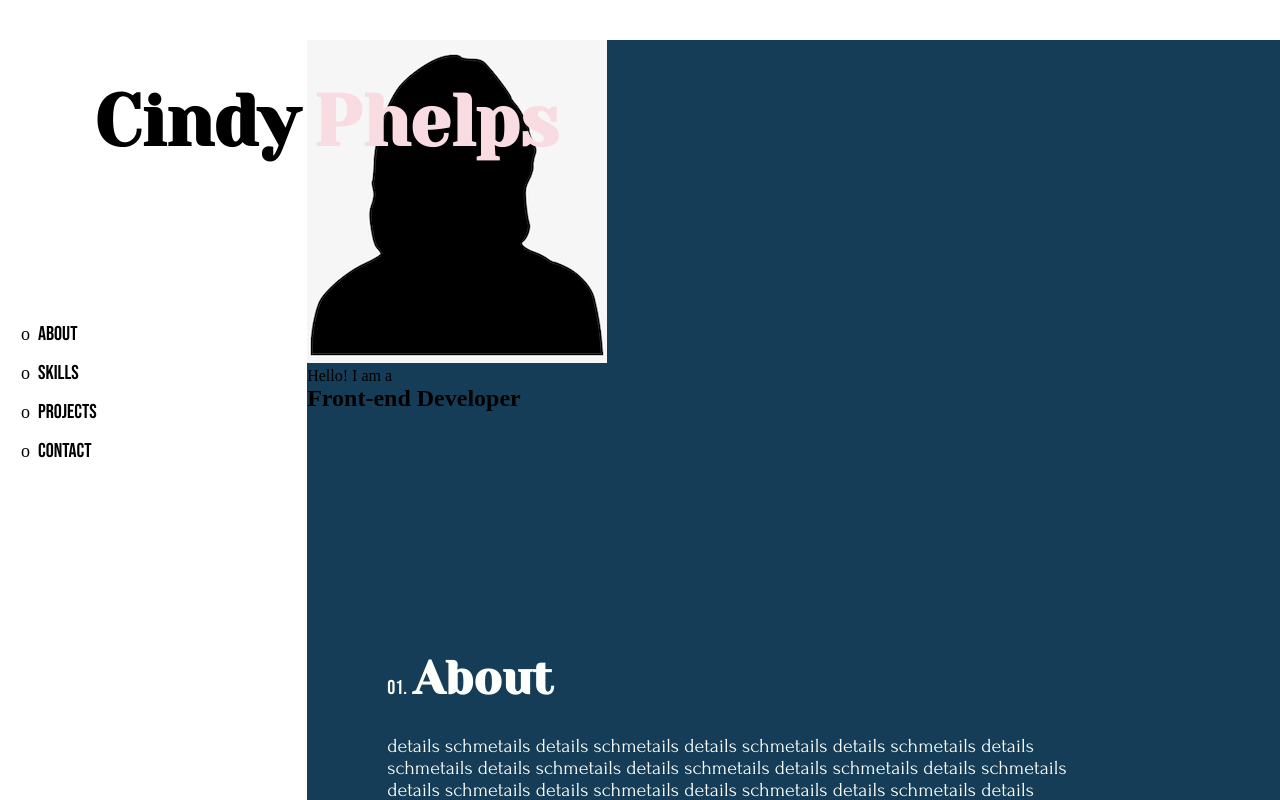
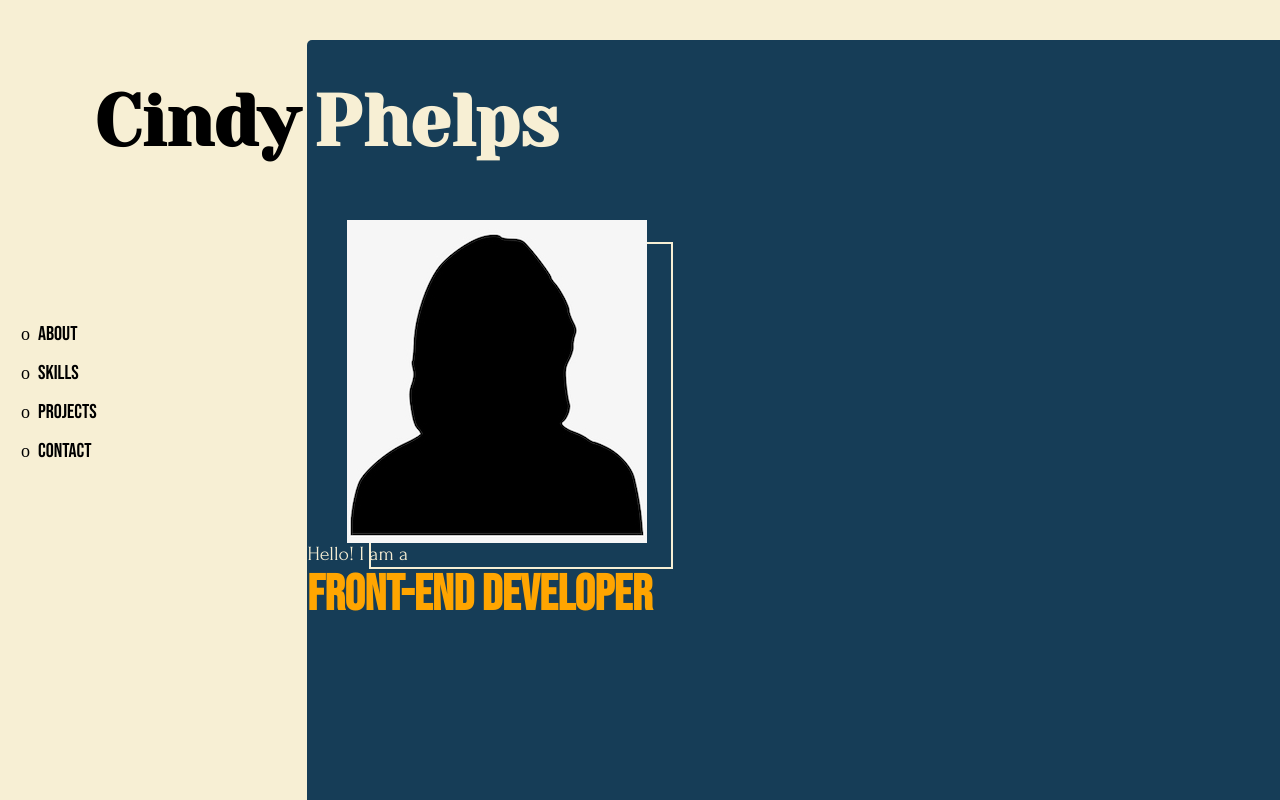
Before and after one commit to cynthem/portfolio, a React app: page / in a window 1280 px wide. Shown: the top 800 px of the page. Built offline with nearby package versions, Linux system fonts and the light colour scheme; the HTML template or start-up script is replaced by a standard one.

Commit message:
Add app background color

```diff
--- a/src/sass/components/_About.scss
+++ b/src/sass/components/_About.scss
@@ -28,11 +28,9 @@
         font-family: $font-yeseva;
         font-size: 36px;
         .last {
-            color: $color-pink;
+            color: $color-beige;
         }
     }
-    .heading-container {
-        display: flex;
     .selfie {
         display: flex;
         align-items: baseline;
@@ -66,7 +64,6 @@
         }
     }
 }
-}
 
 .intro {
     .about-header {
--- a/src/sass/components/_App.scss
+++ b/src/sass/components/_App.scss
@@ -1,5 +1,9 @@
+@import '../helpers/variables';
+
 .app {
     position: relative;
+    background-color: $color-beige;
+    z-index: -2;
     .footer {
         background-color: yellow;
         height: 60px;
```
Also changed, not shown: 1 other file (tests, documents, lock files or other folders). Lines whose indentation alone changed are shown as unchanged.
